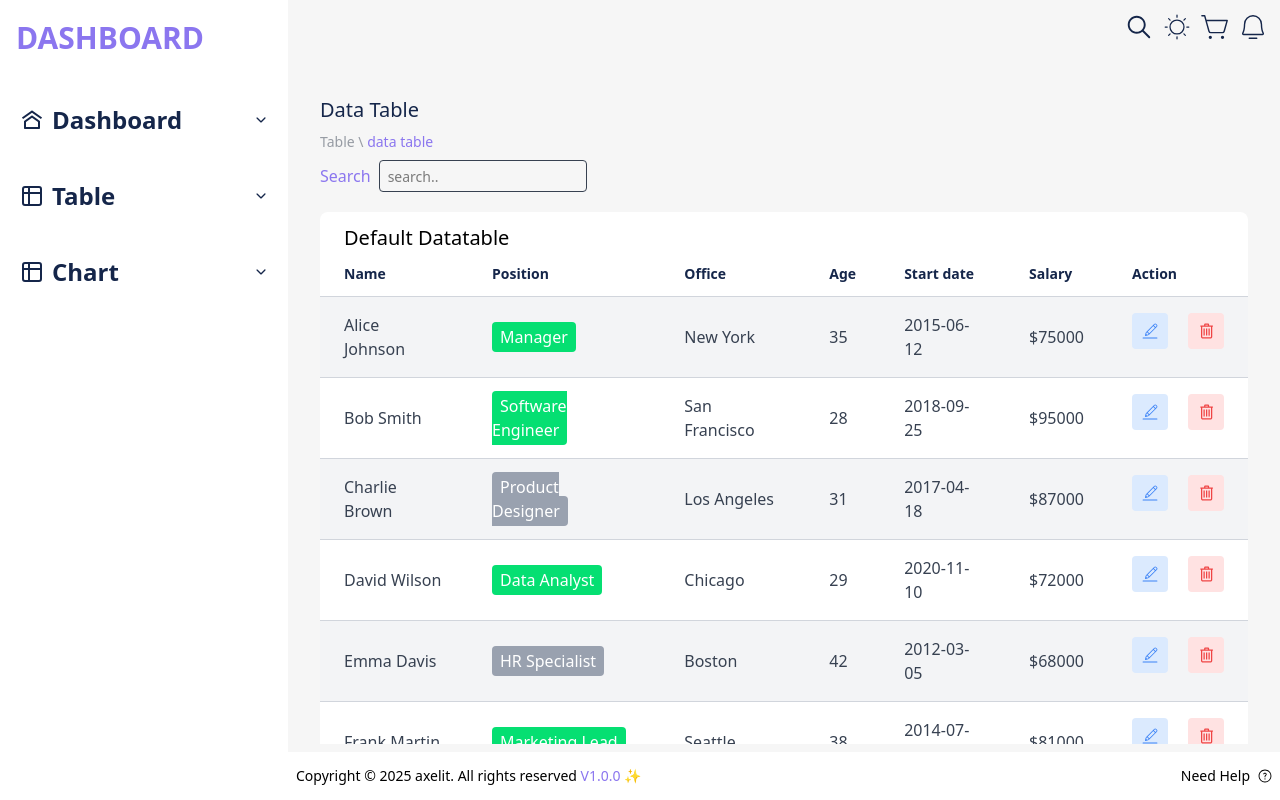
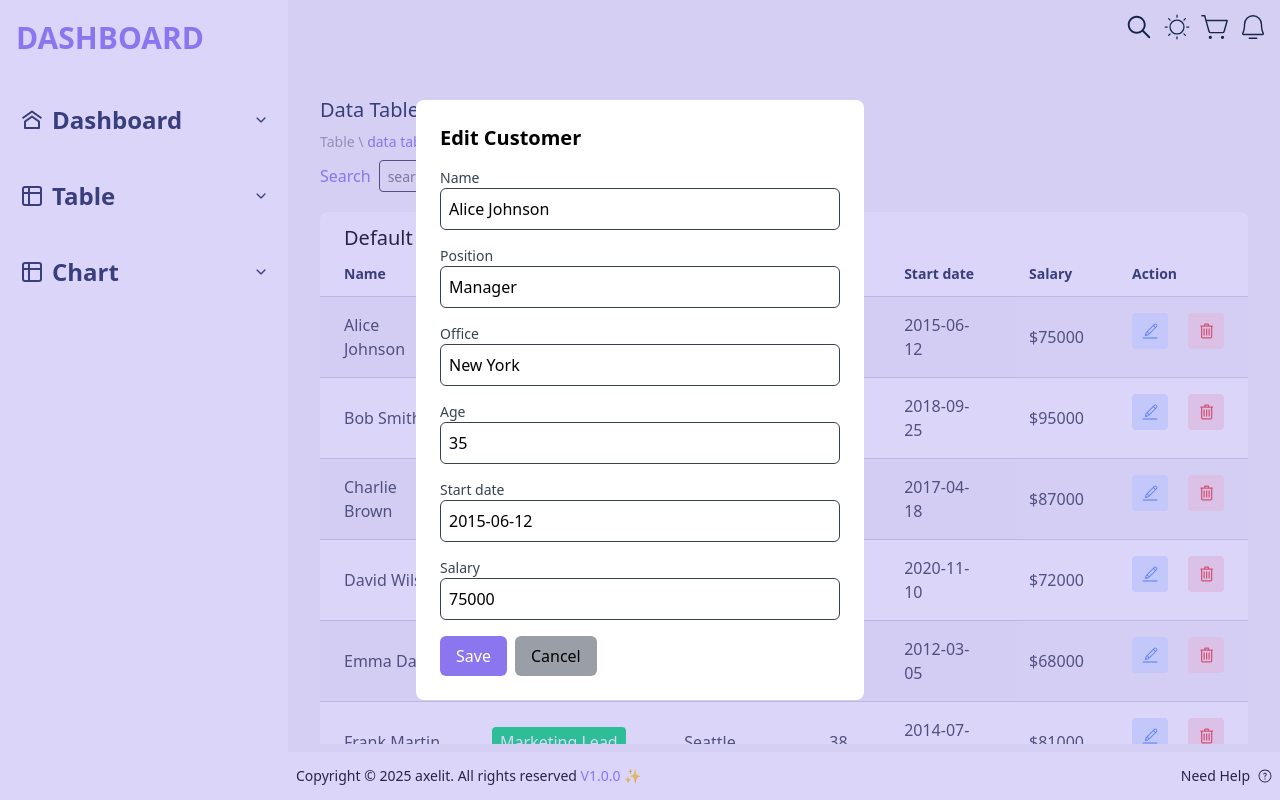
Before and after one commit to teajhaney/dashboard-app, a React (Vite) app: page /data-table in a window 1280 px wide. Both pictures are taken after a click on the icon 1149 px from the left and 331 px from the top of the page. Built offline with nearby package versions, Linux system fonts and the light colour scheme.

Commit message:
Refactor staff interface and implement edit functionality in DataTable and BasicTable; add CustomerEditModal component

```diff
--- a/src/Data/dummyData.tsx
+++ b/src/Data/dummyData.tsx
@@ -147,7 +147,7 @@ export const allCustomers: Customer[] = [
 
 //data table
 
-export interface Staffs {
+export interface Staff {
   id: number;
   name: string;
   position: string;
@@ -158,7 +158,7 @@ export interface Staffs {
   active: boolean;
 }
 
-export const Alltaffs: Staffs[] = [
+export const Alltaffs: Staff[] = [
   {
     id: 1,
     name: "Alice Johnson",
--- /dev/null
+++ b/src/components/CustomerEditModal.tsx
@@ -0,0 +1,120 @@
+import { useState } from "react";
+import { Customer } from "../Data/dummyData";
+
+// Edit Modal Component
+interface CustomerEditModalProps {
+  customer: Customer;
+  onSave: (updatedCustomer: Customer) => void;
+  onClose: () => void;
+}
+
+const CustomerEditModal = ({
+  customer,
+  onSave,
+  onClose,
+}: CustomerEditModalProps) => {
+  const [formData, setFormData] = useState<Customer>({ ...customer });
+
+  const handleChange = (
+    e: React.ChangeEvent<HTMLInputElement | HTMLSelectElement>
+  ) => {
+    const { name, value } = e.target;
+    setFormData((prev) => ({
+      ...prev,
+      [name]: name === "order" || name === "spent" ? Number(value) : value,
+    }));
+  };
+
+  const handleSubmit = (e: React.FormEvent) => {
+    e.preventDefault();
+    onSave(formData);
+  };
+
+  return (
+    <div className="fixed inset-0 bg-primary/30 bg-opacity-50 flex items-center justify-center">
+      <div className="bg-white p-6 rounded-lg w-full max-w-md">
+        <h2 className="text-xl font-semibold mb-4">Edit Customer</h2>
+        <form onSubmit={handleSubmit}>
+          <div className="mb-4">
+            <label className="block text-sm font-medium text-gray-700">
+              Name
+            </label>
+            <input
+              type="text"
+              name="name"
+              value={formData.name}
+              onChange={handleChange}
+              className="w-full p-2 border border-gray rounded-md"
+            />
+          </div>
+          <div className="mb-4">
+            <label className="block text-sm font-medium text-gray-700">
+              Email
+            </label>
+            <input
+              type="email"
+              name="email"
+              value={formData.email}
+              onChange={handleChange}
+              className="w-full p-2 border border-gray rounded-md"
+            />
+          </div>
+          <div className="mb-4">
+            <label className="block text-sm font-medium text-gray-700">
+              Status
+            </label>
+            <select
+              name="status"
+              value={formData.status}
+              onChange={handleChange}
+              className="w-full p-2 border border-gray rounded-md">
+              <option value="Active">Active</option>
+              <option value="Inactive">Inactive</option>
+            </select>
+          </div>
+          <div className="mb-4">
+            <label className="block text-sm font-medium text-gray-700">
+              Order
+            </label>
+            <input
+              type="number"
+              step="1"
+              name="orders"
+              value={formData.orders}
+              onChange={handleChange}
+              className="w-full p-2 border border-gray rounded-md"
+            />
+          </div>
+          <div className="mb-4">
+            <label className="block text-sm font-medium text-gray-700">
+              Spent
+            </label>
+            <input
+              type="number"
+              step="0.01"
+              name="spent"
+              value={formData.spent}
+              onChange={handleChange}
+              className="w-full p-2 border border-gray rounded-md"
+            />
+          </div>
+          <div className="flex space-x-2">
+            <button
+              type="submit"
+              className="px-4 py-2 bg-primary text-white rounded-md ">
+              Save
+            </button>
+            <button
+              type="button"
+              onClick={onClose}
+              className="px-4 py-2 bg-gray/50 rounded-md ">
+              Cancel
+            </button>
+          </div>
+        </form>
+      </div>
+    </div>
+  );
+};
+
+export default CustomerEditModal;
--- /dev/null
+++ b/src/components/StaffEditModal.tsx
@@ -0,0 +1,127 @@
+import { useState } from "react";
+import { Staff } from "../Data/dummyData";
+
+// Edit Modal Component
+interface StaffEditModalProps {
+  staff: Staff;
+  onSave: (updatedCustomer: Staff) => void;
+  onClose: () => void;
+}
+
+const StaffEditModal = ({ staff, onSave, onClose }: StaffEditModalProps) => {
+  const [formData, setFormData] = useState<Staff>({ ...staff });
+
+  const handleChange = (
+    e: React.ChangeEvent<HTMLInputElement | HTMLSelectElement>
+  ) => {
+    const { name, value } = e.target;
+    setFormData((prev) => ({
+      ...prev,
+      [name]: name === "age" || name === "salary" ? Number(value) : value,
+    }));
+  };
+
+  const handleSubmit = (e: React.FormEvent) => {
+    e.preventDefault();
+    onSave(formData);
+  };
+
+  return (
+    <div className="fixed inset-0 bg-primary/30 bg-opacity-50 flex items-center justify-center">
+      <div className="bg-white p-6 rounded-lg w-full max-w-md">
+        <h2 className="text-xl font-semibold mb-4">Edit Customer</h2>
+        <form onSubmit={handleSubmit}>
+          <div className="mb-4">
+            <label className="block text-sm font-medium text-gray-700">
+              Name
+            </label>
+            <input
+              type="text"
+              name="name"
+              value={formData.name}
+              onChange={handleChange}
+              className="w-full p-2 border border-gray rounded-md"
+            />
+          </div>
+          <div className="mb-4">
+            <label className="block text-sm font-medium text-gray-700">
+              Position
+            </label>
+            <input
+              type="text"
+              name="position"
+              value={formData.position}
+              onChange={handleChange}
+              className="w-full p-2 border border-gray rounded-md"
+            />
+          </div>
+          <div className="mb-4">
+            <label className="block text-sm font-medium text-gray-700">
+              Office
+            </label>
+            <input
+              type="text"
+              name="office"
+              value={formData.office}
+              onChange={handleChange}
+              className="w-full p-2 border border-gray rounded-md"
+            />
+          </div>
+          <div className="mb-4">
+            <label className="block text-sm font-medium text-gray-700">
+              Age
+            </label>
+            <input
+              type="number"
+              name="age"
+              value={formData.age}
+              onChange={handleChange}
+              className="w-full p-2 border border-gray rounded-md"
+            />
+          </div>
+
+          <div className="mb-4">
+            <label className="block text-sm font-medium text-gray-700">
+              Start date
+            </label>
+            <input
+              type="text"
+              name="startDate"
+              value={formData.startDate}
+              onChange={handleChange}
+              className="w-full p-2 border border-gray rounded-md"
+            />
+          </div>
+          <div className="mb-4">
+            <label className="block text-sm font-medium text-gray-700">
+              Salary
+            </label>
+            <input
+              type="number"
+              step="0.01"
+              name="salary"
+              value={formData.salary}
+              onChange={handleChange}
+              className="w-full p-2 border border-gray rounded-md"
+            />
+          </div>
+          <div className="flex space-x-2">
+            <button
+              type="submit"
+              className="px-4 py-2 bg-primary text-white rounded-md ">
+              Save
+            </button>
+            <button
+              type="button"
+              onClick={onClose}
+              className="px-4 py-2 bg-gray/50 rounded-md ">
+              Cancel
+            </button>
+          </div>
+        </form>
+      </div>
+    </div>
+  );
+};
+
+export default StaffEditModal;
--- a/src/pages/BasicTable.tsx
+++ b/src/pages/BasicTable.tsx
@@ -3,25 +3,51 @@ import { CiEdit } from "react-icons/ci";
 import { LiaTrashAlt } from "react-icons/lia";
 import { NavLink } from "react-router-dom";
 import { allCustomers, Customer } from "../Data/dummyData";
+import { CustomerEditModal } from "../components/export_components";
+// import { IoIosAddCircleOutline } from "react-icons/io";
 
 const BasicTable = () => {
   const [customers, setCustomers] = useState<Customer[]>(allCustomers);
   const [search, setSearch] = useState("");
-  const [debaounedSearch, setDebaouncedSearch] = useState("");
+  const [debouncedSearch, setDebouncedSearch] = useState("");
+  const [editingCustomer, setEditingCustomer] = useState<Customer | null>(null); // Track customer being edited
 
   // Delete customer
   const handleDelete = (id: number) => {
     setCustomers(customers.filter((customer) => customer.id !== id));
   };
+  // Open edit modal
+  const handleEdit = (customer: Customer) => {
+    setEditingCustomer(customer);
+  };
 
-  // Edit customer (placeholder)
-  const handleEdit = (id: number) => {
-    console.log(id);
+  // Save edited customer
+  //   const handleSave = (updatedCustomer: Customer) => {
+  //     setCustomers(
+  //       customers.map((customer) =>
+  //         customer.id === updatedCustomer.id ? updatedCustomer : customer
+  //       )
+  //     );
+  //     setEditingCustomer(null); // Close modal
+
+  //   };
+  const handleSave = (updatedCustomer: Customer) => {
+    setCustomers(
+      customers.map((customer) =>
+        customer.id === updatedCustomer.id ? updatedCustomer : customer
+      )
+    );
+    setEditingCustomer(null);
+  };
+
+  // Close modal without saving
+  const handleClose = () => {
+    setEditingCustomer(null);
   };
 
   useEffect(() => {
     const handler = setTimeout(() => {
-      setDebaouncedSearch(search);
+      setDebouncedSearch(search);
     }, 500);
     return () => clearTimeout(handler);
   }, [search]);
@@ -29,11 +55,11 @@ const BasicTable = () => {
   //filter customer
   const filteredCustomers: Customer[] = customers.filter(
     (customer) =>
-      customer.name.toLowerCase().includes(debaounedSearch.toLowerCase()) ||
-      customer.email.toLowerCase().includes(debaounedSearch.toLowerCase()) ||
-      customer.status.toLowerCase().includes(debaounedSearch.toLowerCase()) ||
-      customer.orders === Number(debaounedSearch) ||
-      customer.spent === Number(debaounedSearch)
+      customer.name.toLowerCase().includes(debouncedSearch.toLowerCase()) ||
+      customer.email.toLowerCase().includes(debouncedSearch.toLowerCase()) ||
+      customer.status.toLowerCase().includes(debouncedSearch.toLowerCase()) ||
+      customer.orders === Number(debouncedSearch) ||
+      customer.spent === Number(debouncedSearch)
   );
 
   const tHeadStyles: string =
@@ -101,7 +127,7 @@ const BasicTable = () => {
                 <td className={tBodyStyles}>${customer.spent.toFixed(2)}</td>
                 <td className={`${tBodyStyles} flex gap-5 cursor-pointer`}>
                   <CiEdit
-                    onClick={() => handleEdit(customer.id)}
+                    onClick={() => handleEdit(customer)}
                     className="text-lightBlue hover:text-darkBlue"
                   />
                   <LiaTrashAlt
@@ -114,6 +140,14 @@ const BasicTable = () => {
           </tbody>
         </table>
       </div>
+      {/* Edit Modal */}
+      {editingCustomer && (
+        <CustomerEditModal
+          customer={editingCustomer}
+          onSave={handleSave}
+          onClose={handleClose}
+        />
+      )}
     </div>
   );
 };
--- a/src/pages/DataTable.tsx
+++ b/src/pages/DataTable.tsx
@@ -2,12 +2,14 @@ import { useEffect, useState } from "react";
 import { CiEdit } from "react-icons/ci";
 import { LiaTrashAlt } from "react-icons/lia";
 import { NavLink } from "react-router-dom";
-import { Alltaffs, Staffs } from "../Data/dummyData";
+import { Alltaffs, Staff } from "../Data/dummyData";
+import { StaffEditModal } from "../components/export_components";
 
 const DataTable = () => {
-  const [staffs, setStaffs] = useState<Staffs[]>(Alltaffs);
+  const [staffs, setStaffs] = useState<Staff[]>(Alltaffs);
   const [search, setSearch] = useState("");
-  const [debaounedSearch, setDebaouncedSearch] = useState("");
+ const [debouncedSearch, setDebouncedSearch] = useState("");
+  const [editingStaff, setEditingStaff] = useState<Staff | null>(null); // Track staff being edited
 
   // Delete customer
   const handleDelete = (id: number) => {
@@ -15,28 +17,42 @@ const DataTable = () => {
   };
 
   // Edit customer (placeholder)
-  const handleEdit = (id: number) => {
-    console.log(id);
+  const handleEdit = (staff: Staff) => {
+    setEditingStaff(staff);
+  };
+  //save edited customer
+  const handleSave = (updatedStaff: Staff) => {
+    setStaffs(
+      staffs.map((staff) =>
+        staff.id === updatedStaff.id ? updatedStaff : staff
+      )
+	);
+	    setEditingStaff(null);
+  };
+
+  //close modal without saving
+  const handleClose = () => {
+    setEditingStaff(null);
   };
 
   useEffect(() => {
     const handler = setTimeout(() => {
-      setDebaouncedSearch(search);
+      setDebouncedSearch(search);
     }, 500);
     return () => clearTimeout(handler);
   }, [search]);
 
   //filter customer
-  const filteredStaffs: Staffs[] = staffs.filter(
+  const filteredStaffs: Staff[] = staffs.filter(
     (customer) =>
-      customer.name.toLowerCase().includes(debaounedSearch.toLowerCase()) ||
-      customer.position.toLowerCase().includes(debaounedSearch.toLowerCase()) ||
-      customer.office.toLowerCase().includes(debaounedSearch.toLowerCase()) ||
+      customer.name.toLowerCase().includes(debouncedSearch.toLowerCase()) ||
+      customer.position.toLowerCase().includes(debouncedSearch.toLowerCase()) ||
+      customer.office.toLowerCase().includes(debouncedSearch.toLowerCase()) ||
       customer.startDate
         .toLowerCase()
-        .includes(debaounedSearch.toLowerCase()) ||
-      customer.age === Number(debaounedSearch) ||
-      customer.salary === Number(debaounedSearch)
+        .includes(debouncedSearch.toLowerCase()) ||
+      customer.age === Number(debouncedSearch) ||
+      customer.salary === Number(debouncedSearch)
   );
 
   const tHeadStyles: string =
@@ -109,7 +125,7 @@ const DataTable = () => {
                   <div className="bg-blue-100 p-2 rounded cursor-pointer">
                     {" "}
                     <CiEdit
-                      onClick={() => handleEdit(staff.id)}
+                      onClick={() => handleEdit(staff)}
                       className="text-lightBlue text-xl hover:text-darkBlue "
                     />
                   </div>
@@ -125,6 +141,14 @@ const DataTable = () => {
           </tbody>
         </table>
       </div>
+      {/* Edit Modal */}
+      {editingStaff && (
+        <StaffEditModal
+          staff={editingStaff}
+          onSave={handleSave}
+          onClose={handleClose}
+        />
+      )}
     </div>
   );
 };
```
Also changed, not shown: src/components/export_components.tsx (+4 -3 lines).
